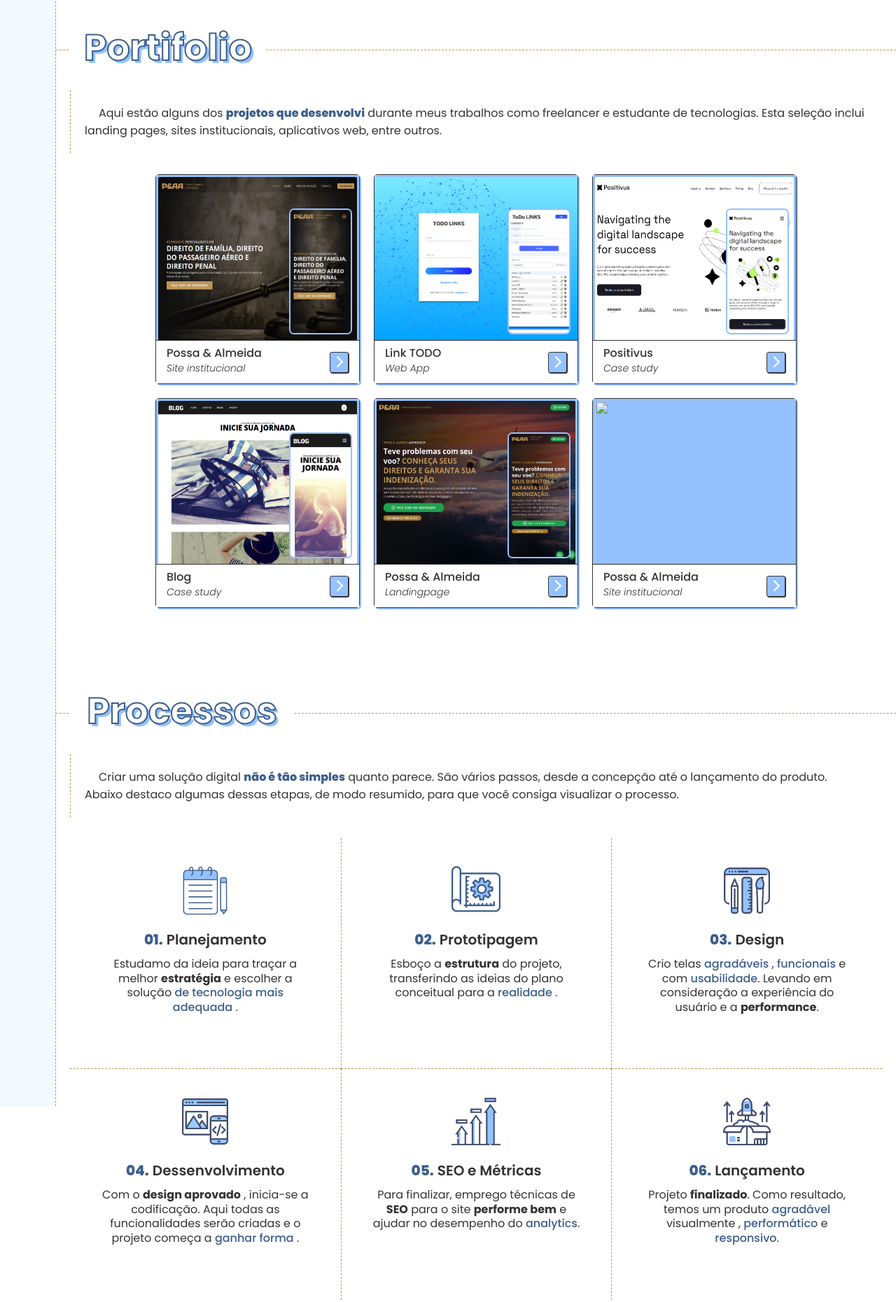
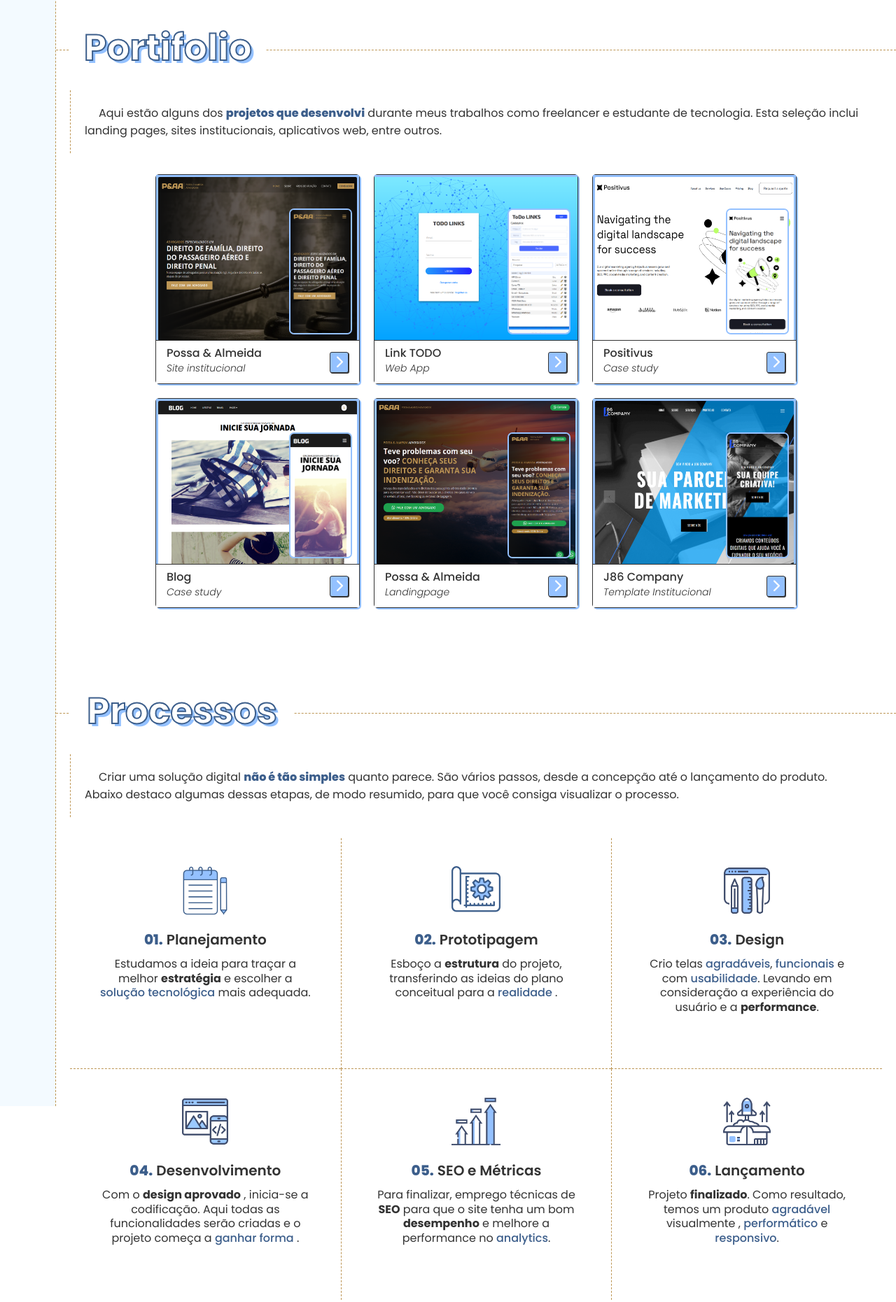
Before and after one commit to Edio-Goncalves/edio-goncalves-dev, a website: page index.html in a window 1280 px wide. Shown: the part 819-2680 px from the top of the page at 70% size. Drawn offline with Linux system fonts and the light colour scheme.

Commit message:
Add img to portfolio

```diff
--- a/index.html
+++ b/index.html
@@ -49,8 +49,8 @@
           <p>
             Atuo na área de
             <strong class="">desenvolvimento web</strong> (front-end) e
-            <strong> UX/UI design </strong> , com foco na construção de sites
-            que priorizam a performance e experiência do usuário.
+            <strong> UX/UI design </strong>, com foco na construção de sites que
+            priorizam a performance e experiência do usuário.
           </p>
           <div>
             <span><i class="fa-solid fa-location-dot"></i>Araranguá/SC</span>
@@ -76,9 +76,9 @@
         <h2 class="title">Portifolio</h2>
         <p>
           Aqui estão alguns dos <span>projetos que desenvolvi</span> durante
-          meus trabalhos como freelancer e estudante de tecnologias. Esta
-          seleção inclui landing pages, sites institucionais, aplicativos web,
-          entre outros.
+          meus trabalhos como freelancer e estudante de tecnologia. Esta seleção
+          inclui landing pages, sites institucionais, aplicativos web, entre
+          outros.
         </p>
         <div class="portifolio-content">
           <div class="box">
@@ -172,13 +172,20 @@
             </div>
           </div>
           <div class="box">
-            <a href="#"><img src="" alt="" /></a>
+            <a href="https://company-five-gamma.vercel.app/"
+              ><img src="/assets/image/figure/tmo01.png" alt=""
+            /></a>
+            <span class="img-mobile"
+              ><img src="/assets/image/figure/tmo02.png" alt=""
+            /></span>
             <div>
               <div>
-                <p>Possa & Almeida</p>
-                <span>Site institucional </span>
+                <p>J86 Company</p>
+                <span>Template Institucional</span>
               </div>
-              <a href=""><i class="fa-solid fa-chevron-right"></i></a>
+              <a href="https://company-five-gamma.vercel.app/"
+                ><i class="fa-solid fa-chevron-right"></i
+              ></a>
             </div>
           </div>
         </div>
@@ -201,9 +208,11 @@
             <div>
               <h3><span>01.</span>Planejamento</h3>
               <p>
-                Estudamo da ideia para traçar a melhor
-                <strong>estratégia</strong> e escolher a solução
-                <span>de tecnologia mais adequada</span> .
+                Estudamos a ideia para traçar a melhor
+                <strong>estratégia</strong> e escolher a<span>
+                  solução tecnológica</span
+                >
+                mais adequada.
               </p>
             </div>
           </div>
@@ -222,7 +231,7 @@
             <div>
               <h3><span>03.</span>Design</h3>
               <p>
-                Crio telas <span>agradáveis</span> , <span>funcionais</span> e
+                Crio telas <span>agradáveis</span>, <span>funcionais</span> e
                 com <span> usabilidade</span>. Levando em consideração a
                 experiência do usuário e a <strong>performance</strong>.
               </p>
@@ -231,7 +240,7 @@
           <div class="box-process">
             <img src="/assets/image/icons/Dessenvolvimento.png" alt="" />
             <div>
-              <h3><span>04.</span>Dessenvolvimento</h3>
+              <h3><span>04.</span>Desenvolvimento</h3>
               <p>
                 Com o <strong>design aprovado</strong> , inicia-se a
                 codificação. Aqui todas as funcionalidades serão criadas e o
@@ -244,9 +253,9 @@
             <div>
               <h3><span>05.</span>SEO e Métricas</h3>
               <p>
-                Para finalizar, emprego técnicas de <strong>SEO</strong> para o
-                site <strong>performe bem</strong> e ajudar no desempenho do
-                <span>analytics</span>.
+                Para finalizar, emprego técnicas de <strong>SEO</strong> para
+                que o site tenha um bom <strong>desempenho</strong> e melhore a
+                performance no <span>analytics</span>.
               </p>
             </div>
           </div>
@@ -326,7 +335,7 @@
             <h3>Gostou do meu <span> trabalho</span> ?</h3>
             <p>
               Deseja me contratar para algum serviço, fazer uma proposta ou me
-              mandar um feedback? Entre em contato! Você pode me contactar via
+              enviar um feedback? Entre em contato! Você pode me contatar via
               WhatsApp.
             </p>
           </div>
```
Also changed, not shown: assets/image/figure/tmo01.png (added), assets/image/figure/tmo02.png (added).
